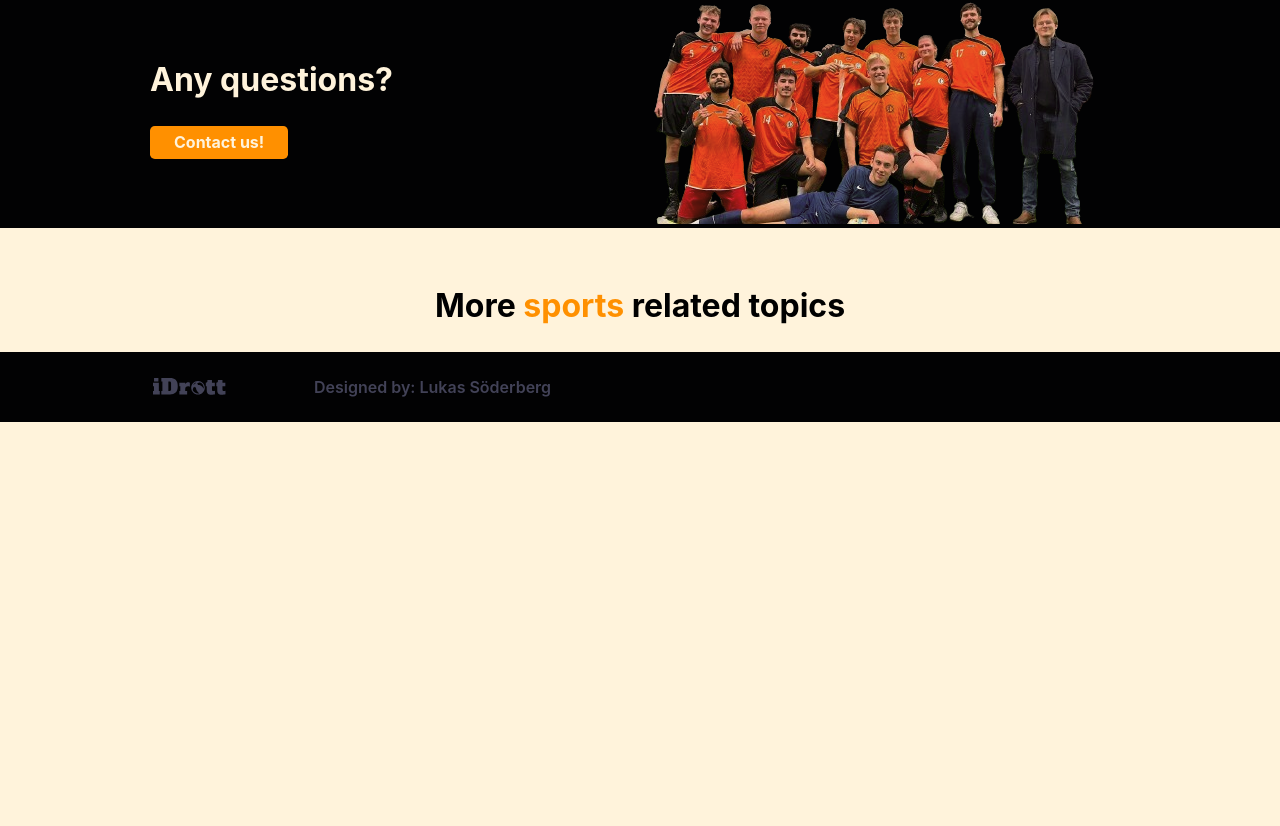
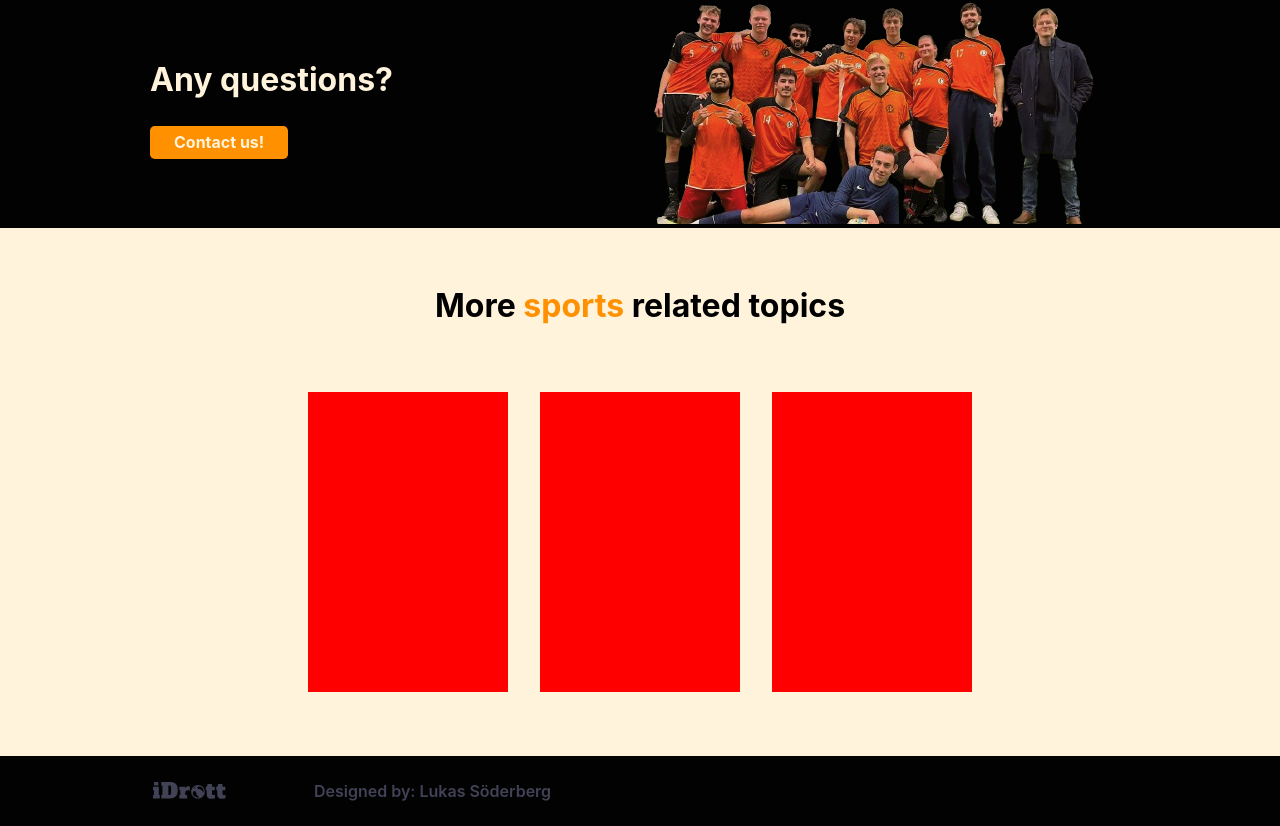
Before and after one commit to gottegubben/iDrott-Website, a Vue app: page / in a window 1280 px wide. Shown: the part 1480-2306 px from the top of the page. Before the commit the page ends 1902 px from the top, so only its background shows below. Built offline with nearby package versions, Linux system fonts and the light colour scheme; a web font is replaced by a local one.

Commit message:
More boilerplate and updated CardLink!

```diff
--- a/src/components/Home/CardLink.vue
+++ b/src/components/Home/CardLink.vue
@@ -1,6 +1,15 @@
 <template>
     <div id="card-container">
-        <img src="" alt="">
-
+        <img src="" alt=""> <!-- The image should be relative and take up the whole container. -->
+        <!-- Maybe add a div on top of the picture with orange color and opacity 20% (As an overlay)? -->
+        <!-- Add the text on top of the picture. -->
     </div>
 </template>
+
+<style scoped>
+    #card-container {
+        width: 200px; /* These are just temporary values. */
+        height: 300px;
+        background-color: red;
+    }
+</style>
--- a/src/components/Home/ReadMore.vue
+++ b/src/components/Home/ReadMore.vue
@@ -4,6 +4,14 @@
     const cardLinks = [
         {
             text: "Meet the board!",
+            imgSrc: ""
+        },
+        {
+            text: "Test number two!",
+            imgSrc: ""
+        },
+        {
+            text: "Test nmr three!",
             imgSrc: ""
         }
     ];
@@ -25,7 +33,9 @@
         margin-top: var(--space-lg);
 
         display: flex;
-        justify-content: center;
+        align-items: center;
+
+        flex-direction: column;
     }
 
     span {
@@ -37,4 +47,13 @@
         display: flex;
         align-items: center;
     }
+
+    div#card-container {
+        margin-top: var(--space-md);
+        margin-bottom: var(--space-lg);
+
+        display: flex;
+        flex-direction: row;
+        gap: var(--space-lg);
+    }
 </style>
```
